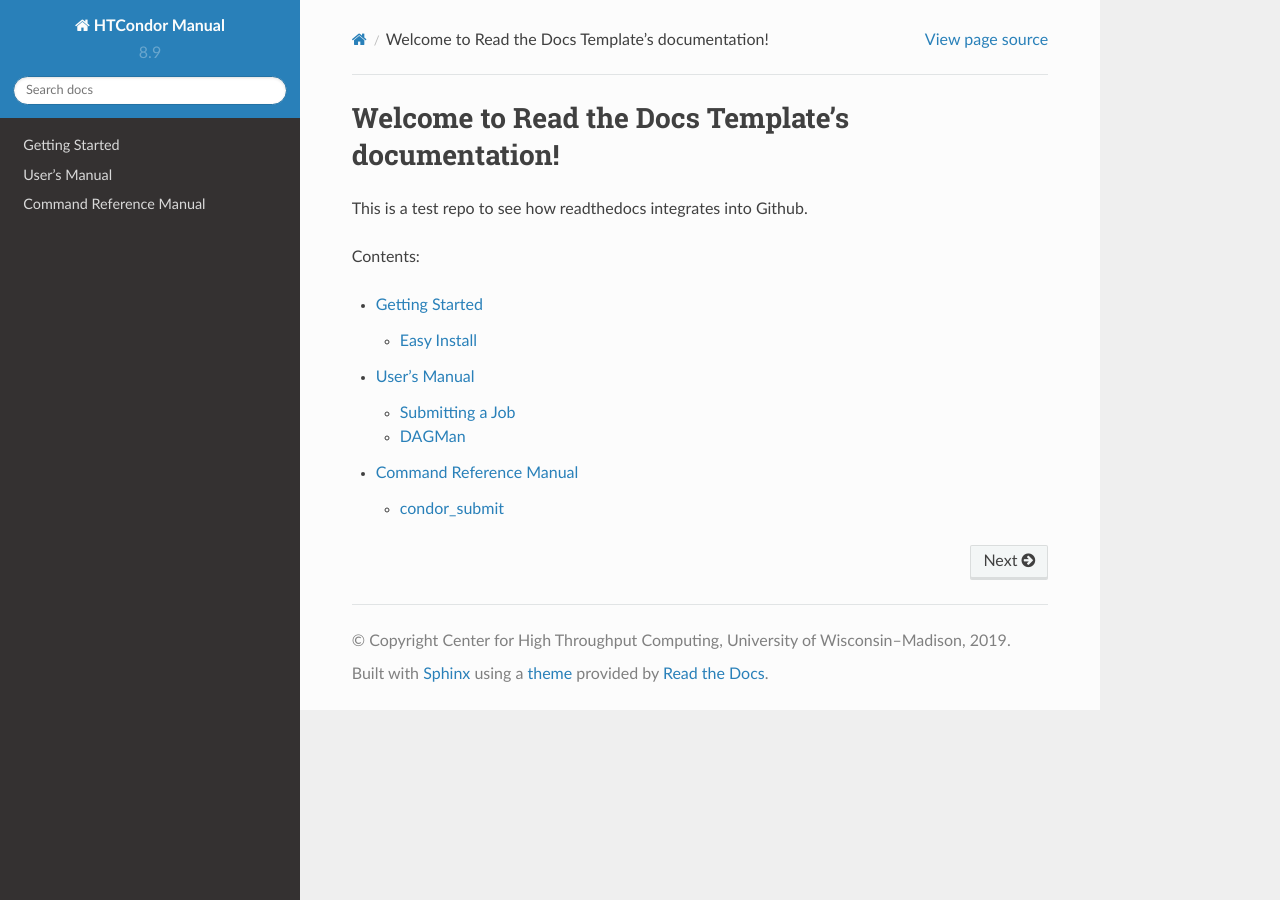
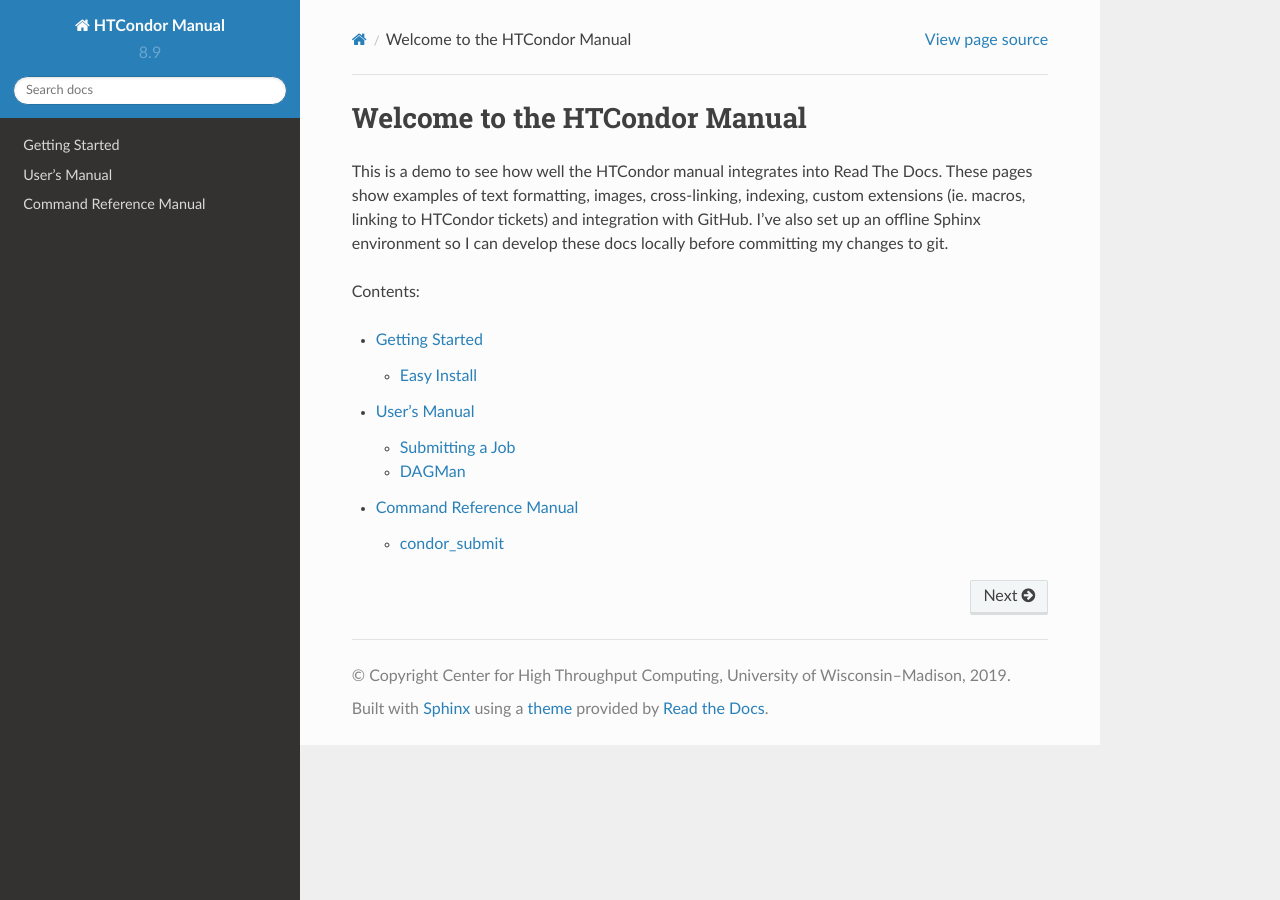
Before and after one commit to markcoatsworth/readthedocs, a Sphinx documentation site: the page built from docs/index.rst, in a window 1280 px wide. Built offline with Sphinx 7.4.7 and the Read the Docs theme 2.0.0, drawn with Linux system fonts in a browser that asks for light colours.

Commit message:
More index cleanup

```diff
--- a/docs/index.rst
+++ b/docs/index.rst
@@ -1,12 +1,7 @@
-.. Read the Docs Template documentation master file, created by
-   sphinx-quickstart on Tue Aug 26 14:19:49 2014.
-   You can adapt this file completely to your liking, but it should at least
-   contain the root `toctree` directive.
+Welcome to the HTCondor Manual
+==============================
 
-Welcome to Read the Docs Template's documentation!
-==================================================
-
-This is a test repo to see how readthedocs integrates into Github.
+This is a demo to see how well the HTCondor manual integrates into Read The Docs. These pages show examples of text formatting, images, cross-linking, indexing, custom extensions (ie. macros, linking to HTCondor tickets) and integration with GitHub. I've also set up an offline Sphinx environment so I can develop these docs locally before committing my changes to git.
 
 Contents:
 
```
